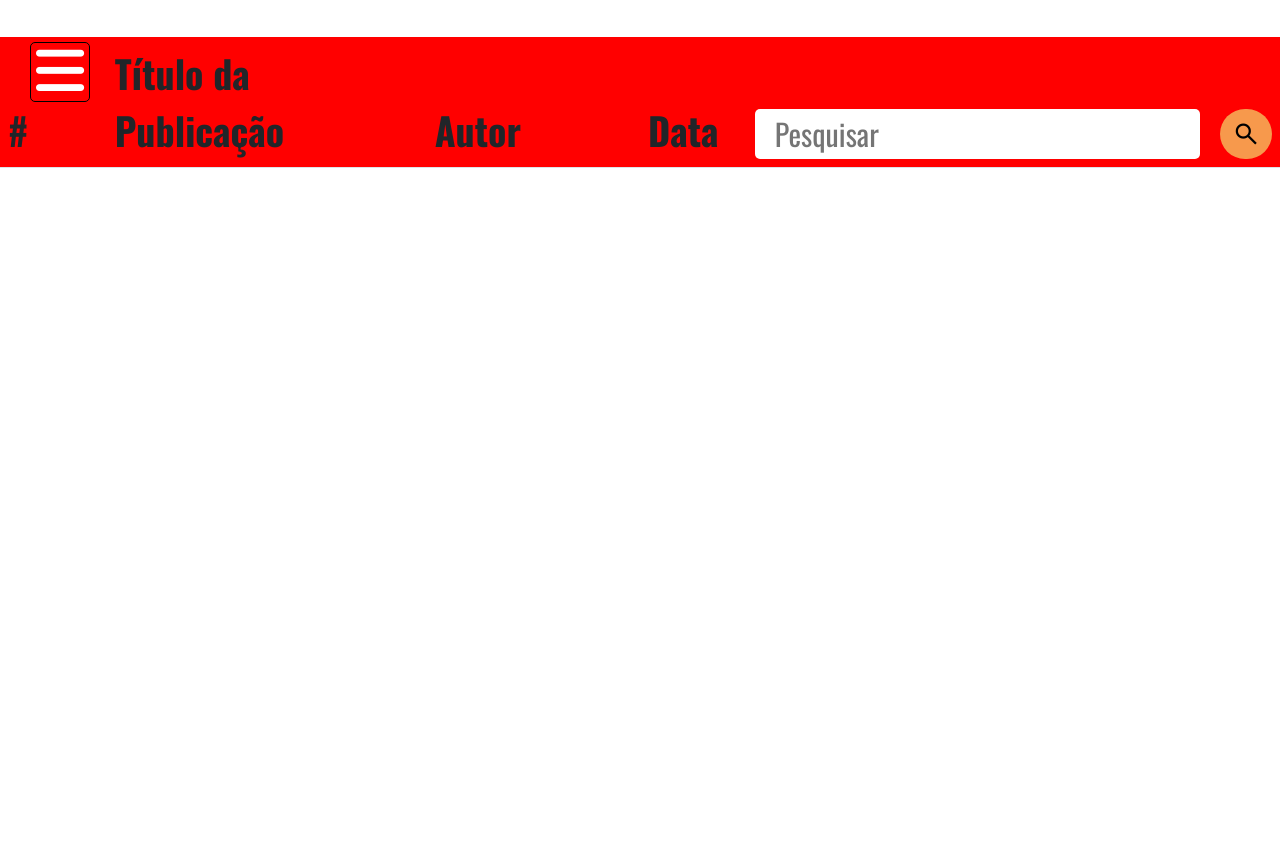
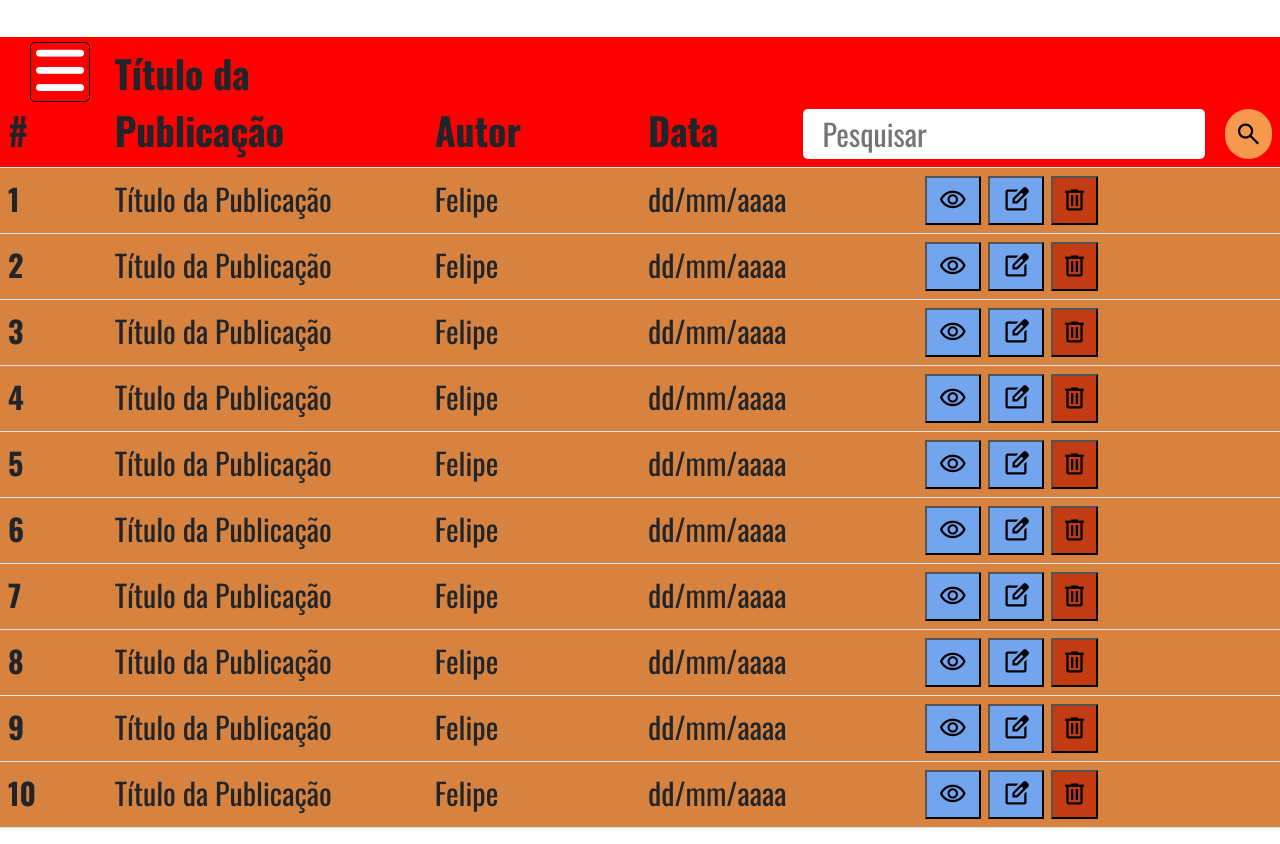
Before and after one commit to Fredericodgv/trainee-2022.2, a PHP site: template clarimDiario/app/views/admin/admin_lista_de_posts.view.php in a window 1280 px wide. Shown: the part 56-900 px from the top of the page. Before the commit the page ends 224 px from the top, so only its background shows below. Run offline with PHP 8.4, Linux system fonts and the light colour scheme; the template is opened without the code that fills it, so the values that code supplies are empty; some libraries are stand-ins or nearby versions.

Commit message:
merge main na back-login

```diff
--- a/clarimDiario/app/views/admin/admin_lista_de_posts.view.php
+++ b/clarimDiario/app/views/admin/admin_lista_de_posts.view.php
@@ -7,78 +7,34 @@
   <meta http-equiv="X-UA-Compatible" content="IE=edge">
   <meta name="viewport" content="width=device-width, initial-scale=1.0">
   <link href="https://cdn.jsdelivr.net/npm/bootstrap@5.2.2/dist/css/bootstrap.min.css" rel="stylesheet"integrity="sha384-Zenh87qX5JnK2Jl0vWa8Ck2rdkQ2Bzep5IDxbcnCeuOxjzrPF/et3URy9Bv1WTRi" crossorigin="anonymous">
-  <link rel="stylesheet" href="../../../public/css/admin_lista_de_posts.css">
+  <link rel="stylesheet" href="../../../../public/css/admin_lista_de_posts.css">
   <link href="https://fonts.googleapis.com/css2?family=Oswald:wght@400;700&display=swap" rel="stylesheet">
   <link rel="stylesheet"href="https://fonts.googleapis.com/css2?family=Material+Symbols+Outlined:opsz,wght,FILL,GRAD@48,600,0,200" />
   <link rel="stylesheet"href="https://fonts.googleapis.com/css2?family=Material+Symbols+Outlined:opsz,wght,FILL,GRAD@20..48,100..700,0..1,-50..200" />
   <link rel="stylesheet"href="https://fonts.googleapis.com/css2?family=Material+Symbols+Outlined:opsz,wght,FILL,GRAD@20..48,100..700,0..1,-50..200" />
   <link rel="stylesheet"href="https://fonts.googleapis.com/css2?family=Material+Symbols+Outlined:opsz,wght,FILL,GRAD@20..48,100..700,0..1,-50..200" />
   <style>.material-symbols-outlined { font-size: 28px }</style>
-  <script src="../../../public/js/admin_lista_de_posts.js" defer></script>
+  <script src="../../../../public/js/admin_lista_de_posts.js" defer></script>
   <title>Admin - Publicações</title>
 </head>
 
 <div class="logo">
-  <img src="../../../public/assets/logoCompleta.png">
+  <img src="../../../../public/assets/logoCompleta.png">
 </div>
-
-
 
 <header>
 
-<!--PESQUISAR-->
-  <form action="admin/posts" method="post" class="search-bar-top">
-    <input type="text" name = "key" placeholder="Pesquisar">
-    <button type="submit" value="Submit" id="" name="submit"><span class="material-symbols-outlined">
+  <form action="" class="search-bar-top">
+    <input type="text" placeholder="Pesquisar">
+    <button type="submit"><span class="material-symbols-outlined">
         search
       </span></button>
   </form>
-<!--PESQUISAR-->
 
-  <!--botao de adicionar-->
   <div class="aux-button">
     <button class="adicionar-button">Adicionar Publicação</button>
   </div>
 
-  <!--modal de adicionar-->
-  <div id="modal-add" class="modal-fade">
-    <div class="modal-main">
-      <form method = "POST", action="posts/create">
-        <div class="modal-header">
-          <h1>Adicionar Publicação</h1>
-        </div>
-        <div class="input">
-            <p class="title-add">Título da publicação</p>
-          <div class="input-box">
-            <input id="title" type="text" id="titulo" name="titulo" placeholder="Título da publicação">
-          </div>
-            <p class="content-add">Conteúdo da publicação</p>
-          <div class="input-box">
-            <input id="content" type="text" id="conteudo" name="conteudo" placeholder="Lorem">
-          </div>
-            <p class="autor-add">Autor</p>
-          <div class="input-box">
-            <input id="autor" type="text" id="autor" name="autor" placeholder="Autor da publicação">
-          </div>
-            <p class="date-add">Data</p>
-          <div class="input-box">
-            <input id="date" type="date" id="data_publicacao" name="data_publicacao">
-          </div>
-          <div class="input-box">
-            <input type="file" accept="image/*" id="imagem" name="imagem">
-          </div>
-        </div>
-        <div class="modal-aux-button">
-          <div class="exit-button">
-            <button class="sair-botao" type="button">Sair</button>
-          </div>
-          <div class="add-button">
-            <button>Adicionar</button>
-          </div>
-        </div>
-      </form>
-    </div>
-  </div>
 </header>
 
 <body>
@@ -92,158 +48,455 @@
         <th scope="col" class="col-sm-3">Título da Publicação</th>
         <th scope="col" class="col-sm-2">Autor</th>
         <th scope="col" class="col-sm-1">Data</th>
+
         <th scope="col">
-
-  <!--PESQUISAR-->
-
-          <form action="" method="post" class="search-bar">
-            <input type="text" placeholder="Pesquisar" name = "key" value="">
-            <button type="submit" value="Submit" name="submit" id=""><span class="material-symbols-outlined">
+          <form action="" class="search-bar">
+            <input type="text" placeholder="Pesquisar">
+            <button type="submit"><span class="material-symbols-outlined">
                 search
               </span></button>
           </form>
         </th>
+
       </tr>
     </thead>
-
-  <!--PESQUISAR-->
-
     <tbody>
-
-     <?php foreach($posts as $post): ?>
-
       <tr class="aux-tr1">
-        <th scope="row"> <?php echo $post->id?> </th>
-        <td data-title="Título:"><?php echo $post->titulo ?></td>
-        <td data-title="Autor:"><?php echo $post->autor ?></td>
-        <td data-title="Data:"><?php echo $post->data_publicacao ?></td>
+        <th scope="row">1</th>
+        <td data-title="Título:">Título da Publicação</td>
+        <td data-title="Autor:">Felipe</td>
+        <td data-title="Data:">dd/mm/aaaa</td>
 
         <td class="buttons">
           <a>
-            <button class="aux-button-table-1 botao" data-modal="modal-view-<?php echo $post->id?>" ><span class="material-symbols-outlined">
+            <button class="aux-button-table-1"><span class="material-symbols-outlined">
                 visibility
               </span></button>
 
-            <!--visualizar-->
-            <div id="modal-view-<?php echo $post->id?>" class="modal-fade-view">
-              <div class="modal-main-view">
-                  <form action="posts" method="GET">
-                  <div class="modal-header-view">
-                    <h1>Visualizar Publicação <?php echo $post->id?> </h1>
+            <button class="aux-button-table"><span class="material-symbols-outlined">
+                edit_square
+              </span></button>
+
+            <button class="aux-button-table-delete"><span class="material-symbols-outlined">
+                delete
+              </span></button>
+          </a>
+        </td>
+
+      </tr>
+      <tr class="aux-tr1">
+        <th scope="row">2</th>
+        <td data-title="Título:">Título da Publicação</td>
+        <td data-title="Autor:">Felipe</td>
+        <td data-title="Data:">dd/mm/aaaa</td>
+
+        <td class="buttons">
+          <a>
+            <button class="aux-button-table-1"><span class="material-symbols-outlined">
+                visibility
+              </span></button>
+
+            <button class="aux-button-table"><span class="material-symbols-outlined">
+                edit_square
+              </span></button>
+
+            <button class="aux-button-table-delete"><span class="material-symbols-outlined">
+                delete
+              </span></button>
+          </a>
+        </td>
+
+      </tr>
+      <tr class="aux-tr1">
+        <th scope="row">3</th>
+        <td data-title="Título:">Título da Publicação</td>
+        <td data-title="Autor:">Felipe</td>
+        <td data-title="Data:">dd/mm/aaaa</td>
+
+        <td class="buttons">
+          <a>
+            <button class="aux-button-table-1"><span class="material-symbols-outlined">
+                visibility
+              </span></button>
+
+            <button class="aux-button-table"><span class="material-symbols-outlined">
+                edit_square
+              </span></button>
+
+            <button class="aux-button-table-delete"><span class="material-symbols-outlined">
+                delete
+              </span></button>
+          </a>
+        </td>
+
+      </tr>
+      <tr class="aux-tr1">
+        <th scope="row">4</th>
+        <td data-title="Título:">Título da Publicação</td>
+        <td data-title="Autor:">Felipe</td>
+        <td data-title="Data:">dd/mm/aaaa</td>
+
+        <td class="buttons">
+          <a>
+            <button class="aux-button-table-1"><span class="material-symbols-outlined">
+                visibility
+              </span></button>
+
+            <button class="aux-button-table"><span class="material-symbols-outlined">
+                edit_square
+              </span></button>
+
+            <button class="aux-button-table-delete"><span class="material-symbols-outlined">
+                delete
+              </span></button>
+          </a>
+        </td>
+
+      </tr>
+      <tr class="aux-tr1">
+        <th scope="row">5</th>
+        <td data-title="Título:">Título da Publicação</td>
+        <td data-title="Autor:">Felipe</td>
+        <td data-title="Data:">dd/mm/aaaa</td>
+
+        <td class="buttons">
+          <a>
+            <button class="aux-button-table-1"><span class="material-symbols-outlined">
+                visibility
+              </span></button>
+
+            <button class="aux-button-table"><span class="material-symbols-outlined">
+                edit_square
+              </span></button>
+
+            <button class="aux-button-table-delete"><span class="material-symbols-outlined">
+                delete
+              </span></button>
+          </a>
+        </td>
+
+      </tr>
+      <tr class="aux-tr1">
+        <th scope="row">6</th>
+        <td data-title="Título:">Título da Publicação</td>
+        <td data-title="Autor:">Felipe</td>
+        <td data-title="Data:">dd/mm/aaaa</td>
+
+        <td class="buttons">
+          <a>
+            <button class="aux-button-table-1"><span class="material-symbols-outlined">
+                visibility
+              </span></button>
+
+            <button class="aux-button-table"><span class="material-symbols-outlined">
+                edit_square
+              </span></button>
+
+            <button class="aux-button-table-delete"><span class="material-symbols-outlined">
+                delete
+              </span></button>
+          </a>
+        </td>
+
+      </tr>
+      <tr class="aux-tr1">
+        <th scope="row">7</th>
+        <td data-title="Título:">Título da Publicação</td>
+        <td data-title="Autor:">Felipe</td>
+        <td data-title="Data:">dd/mm/aaaa</td>
+
+        <td class="buttons">
+          <a>
+            <button class="aux-button-table-1"><span class="material-symbols-outlined">
+                visibility
+              </span></button>
+
+            <button class="aux-button-table"><span class="material-symbols-outlined">
+                edit_square
+              </span></button>
+
+            <button class="aux-button-table-delete"><span class="material-symbols-outlined">
+                delete
+              </span></button>
+          </a>
+        </td>
+
+      </tr>
+      <tr class="aux-tr1">
+        <th scope="row">8</th>
+        <td data-title="Título:">Título da Publicação</td>
+        <td data-title="Autor:">Felipe</td>
+        <td data-title="Data:">dd/mm/aaaa</td>
+
+        <td class="buttons">
+          <a>
+            <button class="aux-button-table-1"><span class="material-symbols-outlined">
+                visibility
+              </span></button>
+
+            <button class="aux-button-table"><span class="material-symbols-outlined">
+                edit_square
+              </span></button>
+
+            <button class="aux-button-table-delete"><span class="material-symbols-outlined">
+                delete
+              </span></button>
+          </a>
+        </td>
+
+      </tr>
+      <tr class="aux-tr1">
+        <th scope="row">9</th>
+        <td data-title="Título:">Título da Publicação</td>
+        <td data-title="Autor:">Felipe</td>
+        <td data-title="Data:">dd/mm/aaaa</td>
+
+        <td class="buttons">
+          <a>
+            <button class="aux-button-table-1"><span class="material-symbols-outlined">
+                visibility
+              </span></button>
+
+            <button class="aux-button-table"><span class="material-symbols-outlined">
+                edit_square
+              </span></button>
+
+            <button class="aux-button-table-delete"><span class="material-symbols-outlined">
+                delete
+              </span></button>
+          </a>
+        </td>
+
+      </tr>
+      <tr class="aux-tr1">
+        <th scope="row">10</th>
+        <td data-title="Título:">Título da Publicação</td>
+        <td data-title="Autor:">Felipe</td>
+        <td data-title="Data:">dd/mm/aaaa</td>
+
+        <td class="buttons">
+          <a>
+            <button class="aux-button-table-1"><span class="material-symbols-outlined">
+                visibility
+              </span></button>
+
+            <button class="aux-button-table"><span class="material-symbols-outlined">
+                edit_square
+              </span></button>
+
+            <button class="aux-button-table-delete"><span class="material-symbols-outlined">
+                delete
+              </span></button>
+          </a>
+        </td>
+
+      </tr>
+
+    </tbody>
+
+  </table>
+
   </div>
-                  <div class="input-view">
+
+
+
+  <div id="modal-add" class="modal-fade">
+
+    <div class="modal-main">
+      <form action="#">
+
+        <div class="modal-header">
+          <h1>Adicionar Publicação</h1>
+        </div>
+
+        <div class="input">
+
           <p class="title-add">Título da publicação</p>
+
           <div class="input-box">
-                      <input id="title" type="text" placeholder="<?php echo $post->titulo?>" disabled>
+            <input id="title" type="text" placeholder="Título da publicação">
           </div>
+
           <p class="content-add">Conteúdo da publicação</p>
+
           <div class="input-box">
-                      <input id="content" type="text" placeholder="<?php echo $post->conteudo?>" disabled>
+            <input id="content" type="text" placeholder="Lorem">
           </div>
+
           <p class="autor-add">Autor</p>
+
           <div class="input-box">
-                      <input id="autor" type="text" placeholder="<?php echo $post->autor?>" disabled>
+            <input id="autor" type="text" placeholder="Autor da publicação">
           </div>
+
           <p class="date-add">Data</p>
+
           <div class="input-box">
-                      <input id="date" type="text" placeholder="<?php echo $post->data_publicacao?>" disabled>
+            <input id="date" type="date">
           </div>
-                    <div class="input-box"><p>Imagem</p>
-                      <input id="imagem" type="image" accept="image/*" placeholder="<?php echo $post->imagem?>" disabled>
+
+          <div class="input-box">
+            <input type="file" accept="image/*">
+          </div>
+
+        </div>
+
+        <div class="modal-aux-button">
+
+          <div class="exit-button">
+            <button class="sair-botao">Sair</button>
+          </div>
+
+          <div class="add-button">
+            <button>Adicionar</button>
           </div>
         </div>
-                  <div class="modal-aux-button">
-                    <div class="exit-button">
-                      <button class="sair-botao" type="button">Sair</button>
-                    </div>
-                  </div>
+
       </form>
     </div>
   </div>
 
-            <!--botao de editar-->
-            <button class="aux-button-table botao" data-modal="modal-edit-<?php echo $post->id?>"><span class="material-symbols-outlined">
-                edit_square
-            </span></button>
 
-            <!--modal de editar-->
-            <div id="modal-edit-<?php echo $post->id?>" value="<?php echo $post->id?>" class="modal-fade-edit">
+
+  <div id="modal-view" class="modal-fade-view">
+
+    <div class="modal-main-view">
+        <form action="#">
+
+            <div class="modal-header-view">
+                <h1>Visualizar Publicação</h1>
+            </div>
+
+            <div class="input-view">
+
+                <p class="title-add">Título da publicação</p>
+
+                <div class="input-box">
+                    <input id="title" type="text" placeholder="Título da publicação" disabled>
+                </div>
+
+                <p class="content-add">Conteúdo da publicação</p>
+
+                <div class="input-box">
+                    <input id="content" type="text" placeholder="Lorem" disabled>
+                </div>
+
+                <p class="autor-add">Autor</p>
+
+                <div class="input-box">
+                    <input id="autor" type="text" placeholder="Autor" disabled>
+                </div>
+
+                <p class="date-add">Data</p>
+
+                <div class="input-box">
+                    <input id="date" type="date" disabled>
+                </div>
+
+                <div class="input-box">
+                    <input id="imagem" type="file" accept="image/*" disabled>
+                </div>
+
+            </div>
+
+            <div class="modal-aux-button">
+
+                <div class="exit-button">
+                    <button class="sair-botao">Sair</button>
+                </div>
+            </div>
+
+        </form>
+    </div>
+</div>
+
+
+<div id="modal-edit" class="modal-fade-edit">
+
   <div class="modal-main-edit">
-                <form action="posts/update" method="POST">
+      <form action="#">
           <div class="modal-header-edit">
-                      <h1>Editar Publicação <?php echo $post->id?></h1>
+              <h1>Editar Publicação</h1>
           </div>
+
           <div class="input-edit">
+
               <p class="title-add">Título da publicação</p>
+
               <div class="input-box">
-                      <input id="title" type="text" id="titulo" name="titulo" placeholder="Novo título" value="<?php echo $post->titulo ?>">
+                  <input id="title" type="text" placeholder="Novo título">
               </div>
+
               <p class="content-add">Conteúdo da publicação</p>
+
               <div class="input-box">
-                      <input id="content" type="text" id="conteudo" name="conteudo" placeholder="Novo texto" value="<?php echo $post->conteudo ?>">
+                  <input id="content" type="text" placeholder="Novo texto">
               </div>
+
               <p class="autor-add">Autor</p>
+
               <div class="input-box">
-                      <input id="autor" type="text" id="autor" name="autor" placeholder="Autor" value="<?php echo $post->autor ?>">
+                  <input id="autor" type="text" placeholder="Autor">
               </div>
+
               <p class="date-add">Data</p>
+
               <div class="input-box">
-                      <input id="date" type="date" id="data_publicacao" name="data_publicacao" placeholder="aaaa/mm/dd" value="<?php echo $post->data_publicacao ?>">
+                  <input id="date" type="date">
               </div>
+
               <div class="input-box">
-                      <input id="imagem" type="file" id="imagem" name="imagem" accept="image/*">
+                  <input id="imagem" type="file" accept="image/*">
               </div>
-                    <p> <input type="hidden" name="id" value="<?php echo $post->id?>"> </p> <!--aqui passa o id para selecionar o post e mandar pro banco-->
+
           </div>
+
           <div class="modal-aux-button">
+
               <div class="exit-button">
-                      <button class="sair-botao" type="button">Sair</button>
+                  <button class="sair-botao">Sair</button>
               </div>
+
               <div class="add-button">
                   <button>Atualizar</button>
               </div>
             </div>
+
       </form>
   </div>
 </div>
 
-            <!-- botao de deletar-->
-            <button class="aux-button-table-delete botao" data-modal="modal-del-<?php echo $post->id?>"><span class="material-symbols-outlined">
-                delete
-            </span></button>
+<div id="modal-del" class="modal-fade-delete">
 
-            <!--modal de deletar-->
-            <div id="modal-del-<?php echo $post->id?>" <?php $post->id?> class="modal-fade-delete">
   <div class="modal-main-delete">
-                <form action="posts/delete" method="POST">
+      <form action="#">
           <div class="modal-header-delete">
               <h1>Excluir Publicação</h1>
           </div>
+
           <div class="input-delete">
               <p class="title-add">Tem certeza que deseja excluir a publicação?</p>
           </div>
+
           <div class="modal-aux-button-delete">
+
               <div class="exit-button-delete">
-                      <button class="sair-botao" type="button">Cancelar</button>
+                  <button class="sair-botao">Cancelar</button>
               </div>
-                    <input type="hidden" name="id" value="<?php echo $post->id?>"> <!--o que vai direcionar pra id-->
+
               <div class="add-button-delete">
                   <button>Excluir</button>
               </div>
             </div>
+
       </form>
   </div>
 </div>
-          </a>
-        </td>
-      </tr>
-    <?php endforeach; ?>
-  </tbody>
-</table>
 
   <script src="https://cdn.jsdelivr.net/npm/bootstrap@5.2.2/dist/js/bootstrap.bundle.min.js"
     integrity="sha384-OERcA2EqjJCMA+/3y+gxIOqMEjwtxJY7qPCqsdltbNJuaOe923+mo//f6V8Qbsw3"
     crossorigin="anonymous"></script>
 
 </body>
+
 </html>
```
Lines whose indentation alone changed are shown as unchanged.
